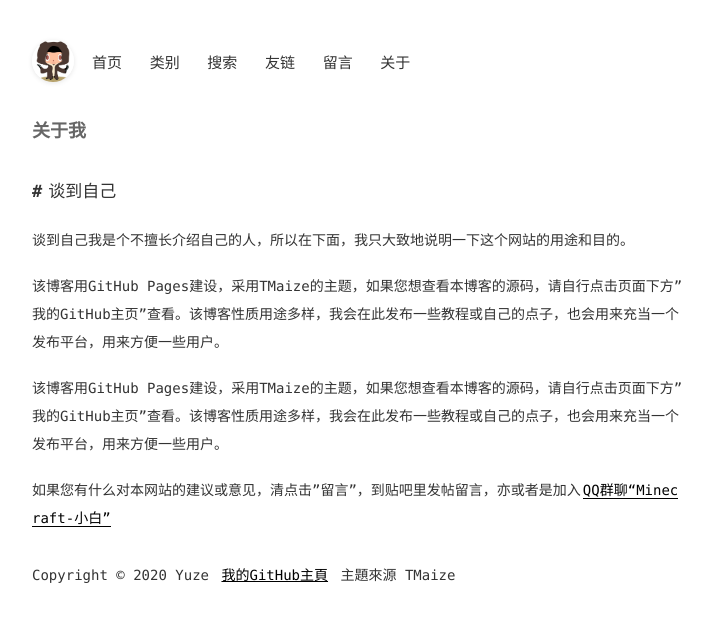
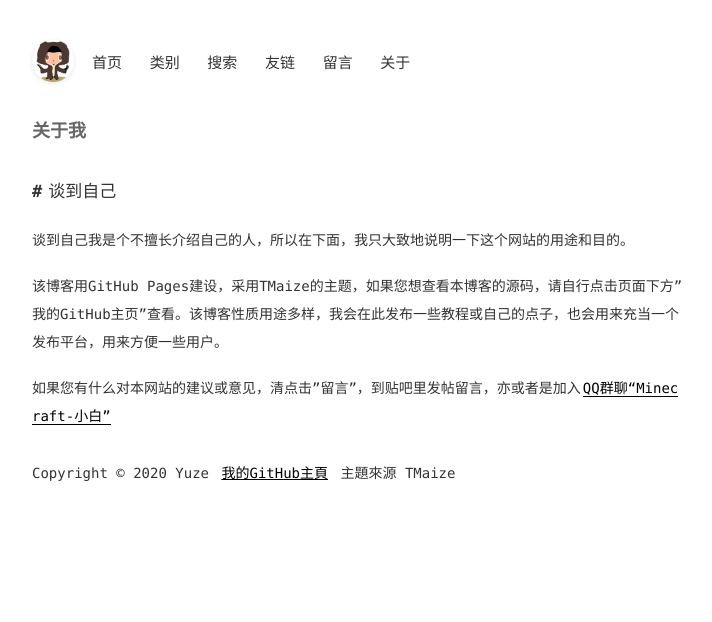
Before and after one commit to Rkgoange/Yuze, a Jekyll site: the page built from pages/about.md, in a window 1280 px wide. Shown: the top 622 px of the page, without its empty margins (282-994 px from the left). Built offline with Jekyll 4.4.1, drawn with Linux system fonts in a browser that asks for light colours; comment, search, counter and statistics services are not loaded.

Commit message:
Update about.md

```diff
--- a/pages/about.md
+++ b/pages/about.md
@@ -8,6 +8,4 @@ title: 关于我
 
 该博客用GitHub Pages建设，采用TMaize的主题，如果您想查看本博客的源码，请自行点击页面下方"我的GitHub主页"查看。该博客性质用途多样，我会在此发布一些教程或自己的点子，也会用来充当一个发布平台，用来方便一些用户。
 
-该博客用GitHub Pages建设，采用TMaize的主题，如果您想查看本博客的源码，请自行点击页面下方"我的GitHub主页"查看。该博客性质用途多样，我会在此发布一些教程或自己的点子，也会用来充当一个发布平台，用来方便一些用户。
-
-如果您有什么对本网站的建议或意见，清点击"留言"，到贴吧里发帖留言，亦或者是加入[QQ群聊“Minecraft-小白”](https://jq.qq.com/?_wv=1027&k=5O9kaw1 "QQ群聊“Minecraft-小白”")
+如果您有什么对本网站的建议或意见，清点击"留言"，到贴吧里发帖留言，亦或者是加入[QQ群聊“Minecraft-小白”](https://jq.qq.com/?_wv=1027&k=5O9kaw1 "QQ群聊“Minecraft-小白")
```
